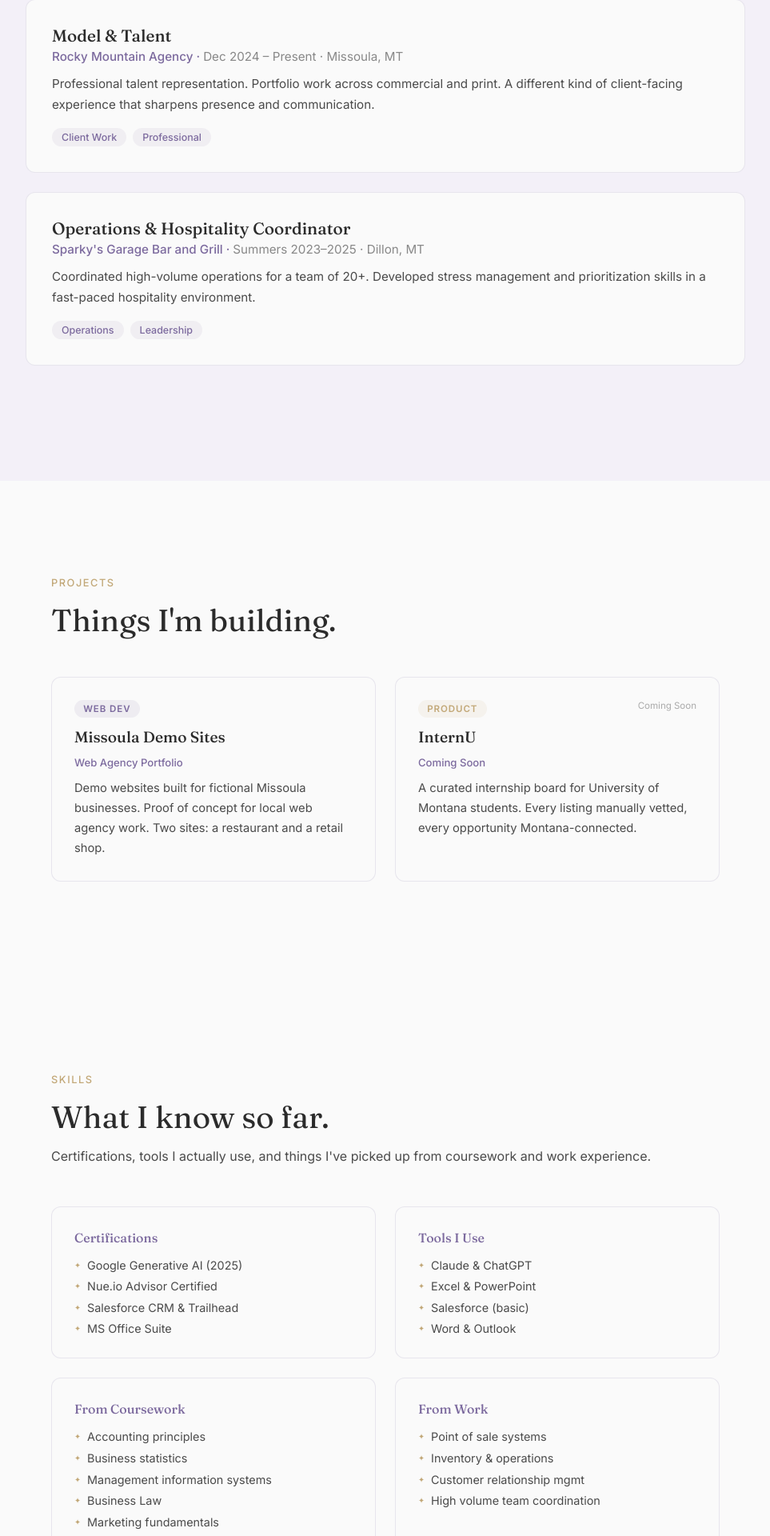
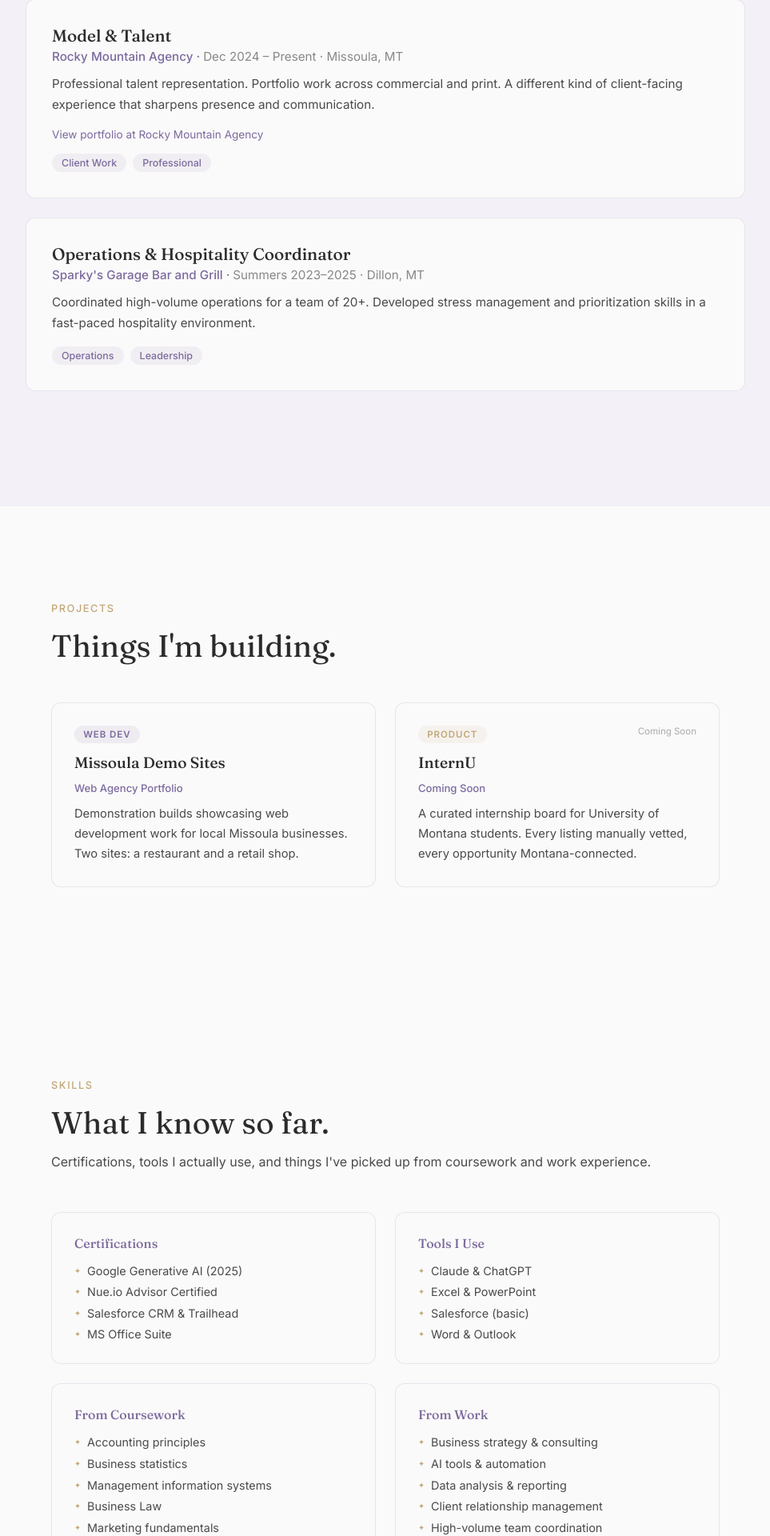
Before and after one commit to bstanton31/stanton-dev, a Next.js app: page / in a window 1280 px wide. Shown: the part 2053-3973 px from the top of the page at 80% size, without its empty margins (158-1121 px from the left). Built offline with nearby package versions, Linux system fonts and the light colour scheme.

Commit message:
update experience, skills, projects, footer

```diff
--- a/app/page.js
+++ b/app/page.js
@@ -183,8 +183,9 @@ export default function Home() {
               date: 'Summer 2026',
               location: 'Remote',
               tags: ['Strategy', 'Operations', 'Communications'],
-              description: 'Boutique consulting firm working with real clients on strategy and operations challenges. Working on projects across communications, data analysis, and professional consulting frameworks.',
+              description: 'Boutique consulting firm working with real clients on strategy and operations challenges. Working on projects across strategy, operations, communications, data analysis, and professional consulting frameworks.',
               featured: true,
+              link: null,
             },
             {
               role: 'Sales & Management Intern',
@@ -194,6 +195,7 @@ export default function Home() {
               tags: ['Sales', 'Management', 'Operations'],
               description: 'Managing 50–100+ daily guest interactions while balancing competing priorities across sales, training, and store operations. Developing real management skills in a high-volume retail environment.',
               featured: false,
+              link: null,
             },
             {
               role: 'Model & Talent',
@@ -203,6 +205,7 @@ export default function Home() {
               tags: ['Client Work', 'Professional'],
               description: 'Professional talent representation. Portfolio work across commercial and print. A different kind of client-facing experience that sharpens presence and communication.',
               featured: false,
+              link: 'https://therockymountainagency.com/divisions/models-men/portfolios/ben-stanton/portfolio',
             },
             {
               role: 'Operations & Hospitality Coordinator',
@@ -212,6 +215,7 @@ export default function Home() {
               tags: ['Operations', 'Leadership'],
               description: 'Coordinated high-volume operations for a team of 20+. Developed stress management and prioritization skills in a fast-paced hospitality environment.',
               featured: false,
+              link: null,
             },
           ].map((job, i) => (
             <div key={i} style={{
@@ -245,6 +249,13 @@ export default function Home() {
                 fontFamily: 'var(--font-inter)', fontSize: '0.95rem',
                 color: '#4a4a4a', lineHeight: 1.7, marginBottom: '1rem',
               }}>{job.description}</p>
+              {job.link && (
+                <a href={job.link} target="_blank" rel="noopener noreferrer" style={{
+                  fontFamily: 'var(--font-inter)', fontSize: '0.85rem',
+                  color: '#7C6A9E', textDecoration: 'none', display: 'block',
+                  marginBottom: '1rem',
+                }}>View portfolio at Rocky Mountain Agency</a>
+              )}
               <div style={{ display: 'flex', gap: '0.5rem', flexWrap: 'wrap' }}>
                 {job.tags.map(tag => (
                   <span key={tag} style={{
@@ -280,7 +291,7 @@ export default function Home() {
             {
               title: 'Missoula Demo Sites',
               subtitle: 'Web Agency Portfolio',
-              description: 'Demo websites built for fictional Missoula businesses. Proof of concept for local web agency work. Two sites: a restaurant and a retail shop.',
+              description: 'Demonstration builds showcasing web development work for local Missoula businesses. Two sites: a restaurant and a retail shop.',
               tag: 'Web Dev',
               status: 'active',
             },
@@ -329,8 +340,9 @@ export default function Home() {
           ))}
         </div>
       </section>
-{/* SKILLS */}
-      <section style={{
+
+      {/* SKILLS */}
+      <section id="skills" style={{
         maxWidth: '900px', margin: '0 auto',
         padding: '120px 2rem',
       }}>
@@ -382,10 +394,12 @@ export default function Home() {
             {
               category: 'From Work',
               items: [
-                'Point of sale systems',
-                'Inventory & operations',
-                'Customer relationship mgmt',
-                'High volume team coordination',
+                'Business strategy & consulting',
+                'AI tools & automation',
+                'Data analysis & reporting',
+                'Client relationship management',
+                'High-volume team coordination',
+                'Sales & operations management',
               ],
             },
           ].map((group, i) => (
@@ -413,6 +427,7 @@ export default function Home() {
           ))}
         </div>
       </section>
+
       {/* CONTACT */}
       <section id="contact" style={{
         backgroundColor: '#F3F0F8',
@@ -533,9 +548,19 @@ export default function Home() {
           fontFamily: 'var(--font-fraunces)', fontSize: '1rem',
           color: '#7C6A9E', fontWeight: 500,
         }}>Ben Stanton</span>
-        <span style={{
-          fontFamily: 'var(--font-inter)', fontSize: '0.85rem', color: '#aaa',
-        }}>© 2026 · Missoula, MT</span>
+        <div style={{ display: 'flex', gap: '1.5rem', alignItems: 'center' }}>
+          <a href="https://linkedin.com/in/benstanton31" target="_blank" rel="noopener noreferrer" style={{
+            fontFamily: 'var(--font-inter)', fontSize: '0.85rem',
+            color: '#7C6A9E', textDecoration: 'none',
+          }}>LinkedIn</a>
+          <a href="https://benstanton.dev" style={{
+            fontFamily: 'var(--font-inter)', fontSize: '0.85rem',
+            color: '#7C6A9E', textDecoration: 'none',
+          }}>benstanton.dev</a>
+          <span style={{
+            fontFamily: 'var(--font-inter)', fontSize: '0.85rem', color: '#aaa',
+          }}>2026 · Missoula, MT</span>
+        </div>
       </footer>
 
       <style jsx global>{`
```
